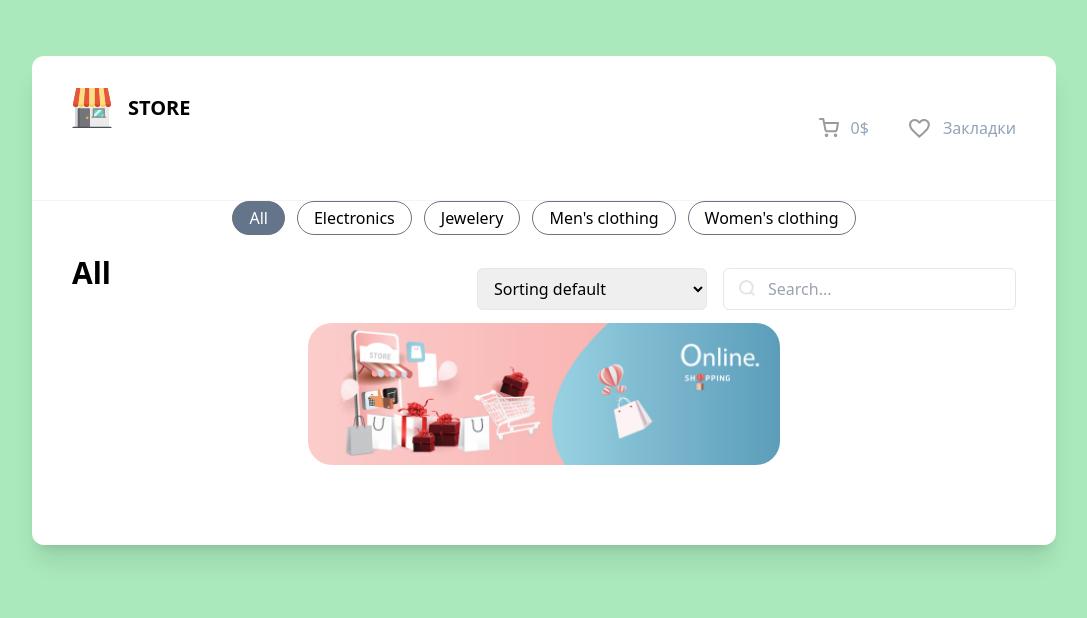
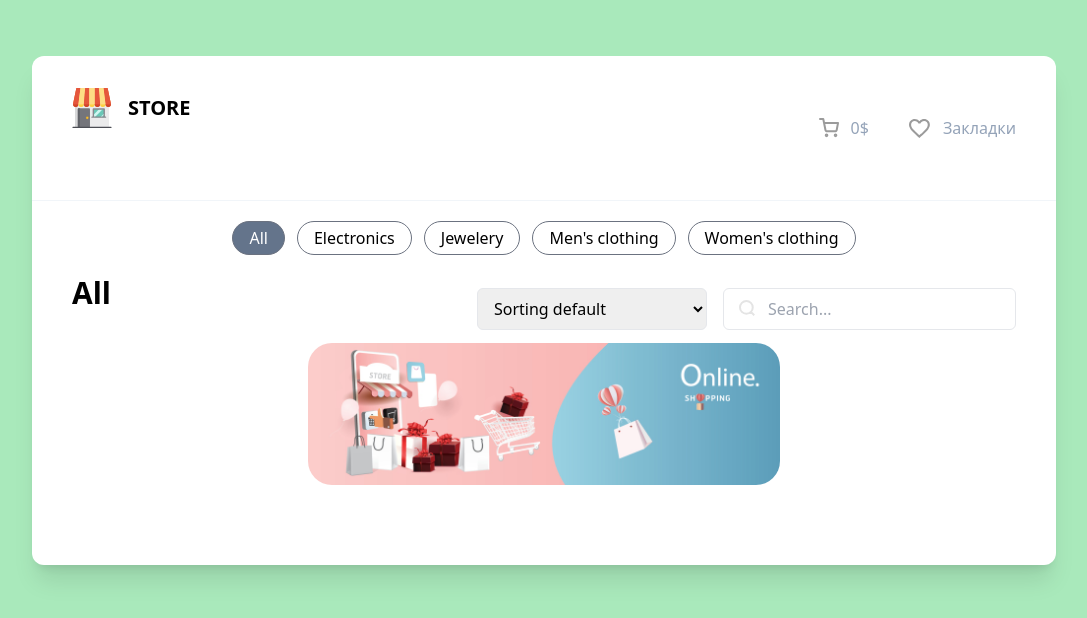
Before and after one commit to kraiviks/k-vue-store, a Vue app: page / in a window 1280 px wide. Shown: the top 618 px of the page, without its empty margins (96-1183 px from the left). Built offline with nearby package versions, Linux system fonts and the light colour scheme; no server answers.

Commit message:
update: paddings for TheCategories

```diff
--- a/src/App.vue
+++ b/src/App.vue
@@ -45,7 +45,7 @@ onMounted(async () => {
   <TheDrawer />
   <div class="bg-white w-4/5 m-auto rounded-xl shadow-xl my-14">
     <TheHeader class="flex flex-wrap" />
-    <TheCategories class="flex justify-center mb-5" />
+    <TheCategories class="flex justify-center my-5" />
     <TheFilters class="px-10" />
     <TheBanner imageUrl="/banner.jpg" :handlerOnClick="() => router.push('/')" />
     <main class="py-10" ref="parent">
```
